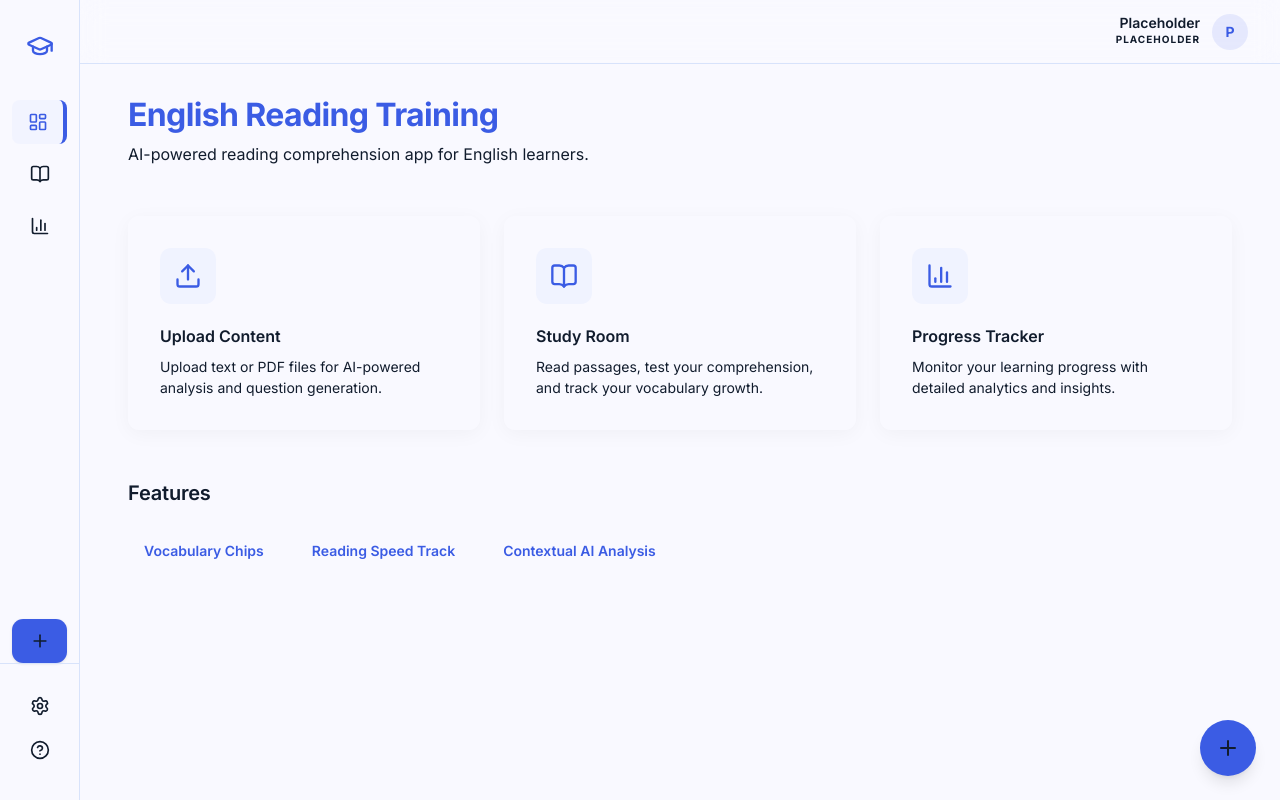
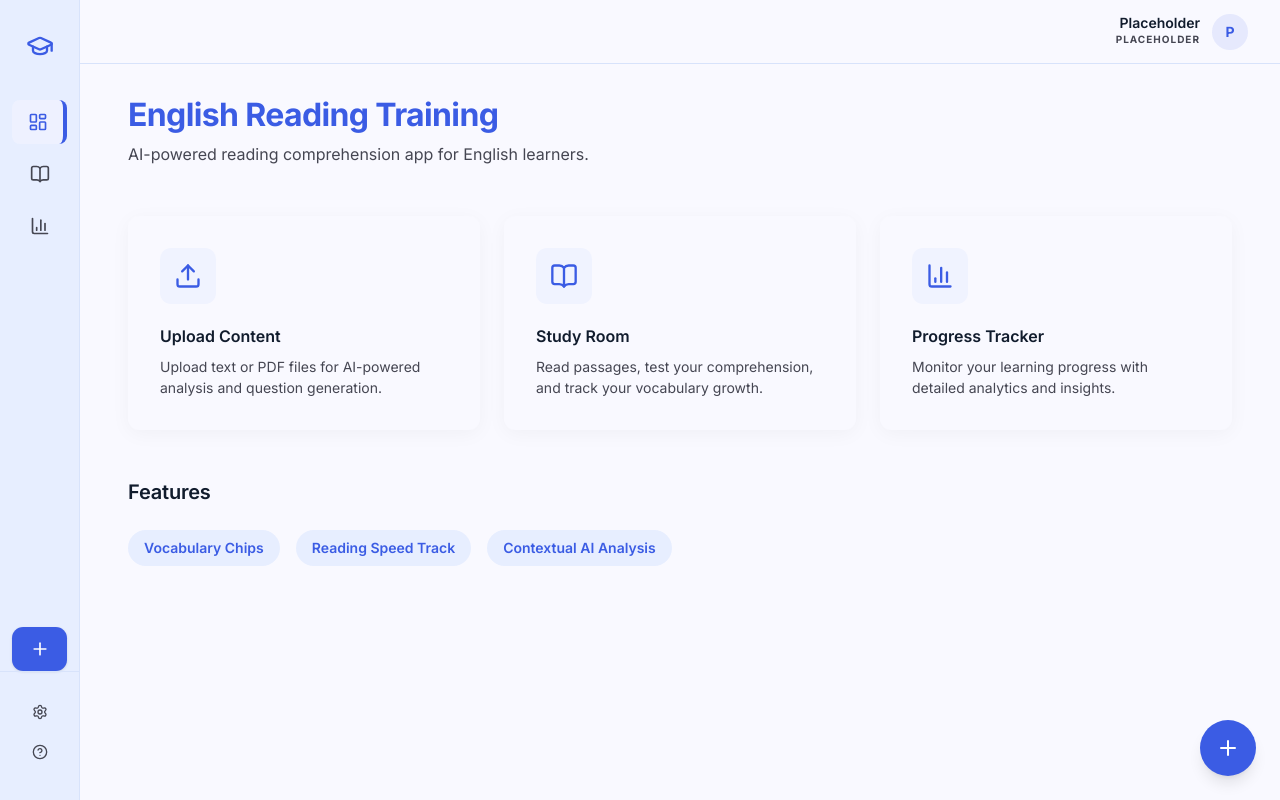
Before and after one commit to BoneTheDeveloper/ReadingPro, a Next.js app: page / in a window 1280 px wide. Built offline with nearby package versions, Linux system fonts and the light colour scheme.

Commit message:
refactor: replace hardcoded rem values with Tailwind spacing tokens
- Replace w-[calc(100%-5rem)] with left-20 right-0 in dashboard-sidebar.tsx
- Replace w-[calc(100%-5rem)] with left-20 right-0 in page.tsx
- Use consistent Tailwind spacing tokens instead of hardcoded calculations

```diff
--- a/src/app/page.tsx
+++ b/src/app/page.tsx
@@ -9,28 +9,26 @@ import {
   HelpCircle,
   Plus,
 } from "lucide-react";
+import { Button } from "@/components/ui/button";
 
 const features = [
   {
     href: "/study",
     icon: Upload,
     title: "Upload Content",
-    description:
-      "Upload text or PDF files for AI-powered analysis and question generation.",
+    description: "Upload text or PDF files for AI-powered analysis and question generation.",
   },
   {
     href: "/study",
     icon: BookOpen,
     title: "Study Room",
-    description:
-      "Read passages, test your comprehension, and track your vocabulary growth.",
+    description: "Read passages, test your comprehension, and track your vocabulary growth.",
   },
   {
     href: "/progress",
     icon: BarChart3,
     title: "Progress Tracker",
-    description:
-      "Monitor your learning progress with detailed analytics and insights.",
+    description: "Monitor your learning progress with detailed analytics and insights.",
   },
 ];
 
@@ -38,7 +36,7 @@ export default function Home() {
   return (
     <div className="min-h-dvh flex bg-background">
       {/* Icon sidebar */}
-      <aside className="hidden lg:flex lg:flex-col lg:w-20 lg:fixed lg:inset-y-0 bg-surface-container-low border-r border-outline-variant/30 items-center py-8 z-40">
+      <aside className="hidden lg:flex lg:flex-col lg:w-20 lg:fixed lg:inset-y-0 bg-muted border-r border-border items-center py-8 z-40">
         <div className="mb-10 text-primary">
           <GraduationCap className="w-7 h-7" />
         </div>
@@ -52,14 +50,14 @@ export default function Home() {
           </span>
           <Link
             href="/study"
-            className="w-full flex justify-center items-center p-3 rounded-lg text-on-surface-variant hover:text-primary hover:bg-accent/60 transition-colors duration-200"
+            className="w-full flex justify-center items-center p-3 rounded-lg text-muted-foreground hover:text-primary hover:bg-accent/60 transition-colors duration-200"
             title="Study Room"
           >
             <BookOpen className="w-5 h-5" />
           </Link>
           <Link
             href="/progress"
-            className="w-full flex justify-center items-center p-3 rounded-lg text-on-surface-variant hover:text-primary hover:bg-accent/60 transition-colors duration-200"
+            className="w-full flex justify-center items-center p-3 rounded-lg text-muted-foreground hover:text-primary hover:bg-accent/60 transition-colors duration-200"
             title="Progress"
           >
             <BarChart3 className="w-5 h-5" />
@@ -69,46 +67,36 @@ export default function Home() {
         <div className="px-3 w-full">
           <Link
             href="/study"
-            className="mt-6 w-full py-3 flex justify-center bg-primary text-on-primary rounded-xl shadow-sm hover:opacity-90 active:scale-[0.99] transition-all"
+            className="mt-6 w-full py-3 flex justify-center bg-primary text-primary-foreground rounded-xl shadow-sm hover:opacity-90 active:scale-[0.99] transition-all"
             title="New Reading"
           >
             <Plus className="w-5 h-5" />
           </Link>
         </div>
 
-        <div className="mt-auto pt-6 w-full px-3 border-t border-outline-variant/30 space-y-2 flex flex-col items-center">
-          <button
-            className="w-full flex justify-center p-2 rounded-lg text-on-surface-variant hover:bg-accent/60 transition-colors"
-            title="Settings"
-          >
+        <div className="mt-auto pt-6 w-full px-3 border-t border-border space-y-2 flex flex-col items-center">
+          <Button variant="ghost" size="icon" className="w-full text-muted-foreground hover:bg-accent/60" title="Settings">
             <Settings className="w-5 h-5" />
-          </button>
-          <button
-            className="w-full flex justify-center p-2 rounded-lg text-on-surface-variant hover:bg-accent/60 transition-colors"
-            title="Help"
-          >
+          </Button>
+          <Button variant="ghost" size="icon" className="w-full text-muted-foreground hover:bg-accent/60" title="Help">
             <HelpCircle className="w-5 h-5" />
-          </button>
+          </Button>
         </div>
       </aside>
 
       {/* Main content */}
       <div className="flex-1 lg:ml-20 flex flex-col">
         {/* Top bar */}
-        <header className="hidden lg:flex fixed top-0 right-0 w-[calc(100%-5rem)] h-16 z-30 bg-surface-container-lowest/80 backdrop-blur-md border-b border-outline-variant/20 items-center justify-between px-8">
+        <header className="hidden lg:flex fixed top-0 left-20 right-0 h-16 z-30 bg-background/80 backdrop-blur-md border-b border-border items-center justify-between px-8">
           <div />
           <div className="flex items-center gap-6">
             <div className="flex items-center gap-3">
               <div className="text-right">
-                <p className="text-[14px] font-semibold text-on-surface leading-none">
-                  Placeholder
-                </p>
-                <p className="text-[10px] text-on-surface-variant uppercase tracking-widest font-bold mt-0.5">
-                  Placeholder
-                </p>
+                <p className="text-sm font-semibold text-foreground leading-none">Placeholder</p>
+                <p className="text-[10px] text-muted-foreground uppercase tracking-widest font-bold mt-0.5">Placeholder</p>
               </div>
               <div className="w-9 h-9 rounded-full bg-primary/10 flex items-center justify-center">
-                <span className="text-primary text-[14px] font-bold">P</span>
+                <span className="text-primary text-sm font-bold">P</span>
               </div>
             </div>
           </div>
@@ -120,7 +108,7 @@ export default function Home() {
             <h2 className="text-[32px] font-bold text-primary tracking-[-0.02em] leading-[1.2]">
               English Reading Training
             </h2>
-            <p className="text-[16px] text-on-surface-variant mt-2 leading-[1.6]">
+            <p className="text-base text-muted-foreground mt-2 leading-[1.6]">
               AI-powered reading comprehension app for English learners.
             </p>
           </header>
@@ -131,36 +119,24 @@ export default function Home() {
               <Link
                 key={feature.title}
                 href={feature.href}
-                className="group bg-surface-container-lowest rounded-xl p-8 flex flex-col shadow-[0px_4px_20px_rgba(0,0,0,0.04)] hover:shadow-[0px_10px_30px_rgba(59,92,228,0.08)] transition-shadow duration-200"
+                className="group bg-background rounded-xl p-8 flex flex-col shadow-[0px_4px_20px_rgba(0,0,0,0.04)] hover:shadow-[0px_10px_30px_rgba(59,92,228,0.08)] transition-shadow duration-200"
               >
                 <div className="w-14 h-14 bg-accent rounded-xl flex items-center justify-center mb-5 group-hover:scale-105 transition-transform duration-200">
                   <feature.icon className="w-7 h-7 text-primary" />
                 </div>
-                <h3 className="text-[16px] font-semibold text-on-surface mb-2">
-                  {feature.title}
-                </h3>
-                <p className="text-[14px] text-on-surface-variant leading-normal">
-                  {feature.description}
-                </p>
+                <h3 className="text-base font-semibold text-foreground mb-2">{feature.title}</h3>
+                <p className="text-sm text-muted-foreground leading-normal">{feature.description}</p>
               </Link>
             ))}
           </div>
 
           {/* Vocabulary chips */}
           <section className="mt-12">
-            <h3 className="text-[20px] font-semibold text-on-surface mb-6 tracking-[-0.01em]">
-              Features
-            </h3>
+            <h3 className="text-xl font-semibold text-foreground mb-6 tracking-[-0.01em]">Features</h3>
             <div className="flex flex-wrap gap-4">
-              <span className="px-4 py-2 bg-surface-container-high text-primary text-[14px] font-semibold rounded-full">
-                Vocabulary Chips
-              </span>
-              <span className="px-4 py-2 bg-surface-container-high text-primary text-[14px] font-semibold rounded-full">
-                Reading Speed Track
-              </span>
-              <span className="px-4 py-2 bg-surface-container-high text-primary text-[14px] font-semibold rounded-full">
-                Contextual AI Analysis
-              </span>
+              <span className="px-4 py-2 bg-muted text-primary text-sm font-semibold rounded-full">Vocabulary Chips</span>
+              <span className="px-4 py-2 bg-muted text-primary text-sm font-semibold rounded-full">Reading Speed Track</span>
+              <span className="px-4 py-2 bg-muted text-primary text-sm font-semibold rounded-full">Contextual AI Analysis</span>
             </div>
           </section>
         </main>
@@ -169,10 +145,10 @@ export default function Home() {
       {/* FAB */}
       <Link
         href="/study"
-        className="fixed bottom-6 right-6 w-14 h-14 bg-primary text-on-primary rounded-full shadow-lg flex items-center justify-center hover:scale-110 active:scale-95 transition-all group z-50"
+        className="fixed bottom-6 right-6 w-14 h-14 bg-primary text-primary-foreground rounded-full shadow-lg flex items-center justify-center hover:scale-110 active:scale-95 transition-all group z-50"
       >
         <Plus className="w-6 h-6" />
-        <div className="absolute right-full mr-4 bg-on-surface text-surface px-3 py-1 rounded-lg text-[12px] whitespace-nowrap opacity-0 group-hover:opacity-100 transition-opacity">
+        <div className="absolute right-full mr-4 bg-foreground text-background px-3 py-1 rounded-lg text-xs whitespace-nowrap opacity-0 group-hover:opacity-100 transition-opacity">
           Quick Study
         </div>
       </Link>
```
Also changed, not shown: src/components/dashboard-sidebar.tsx (+44 -112 lines).
